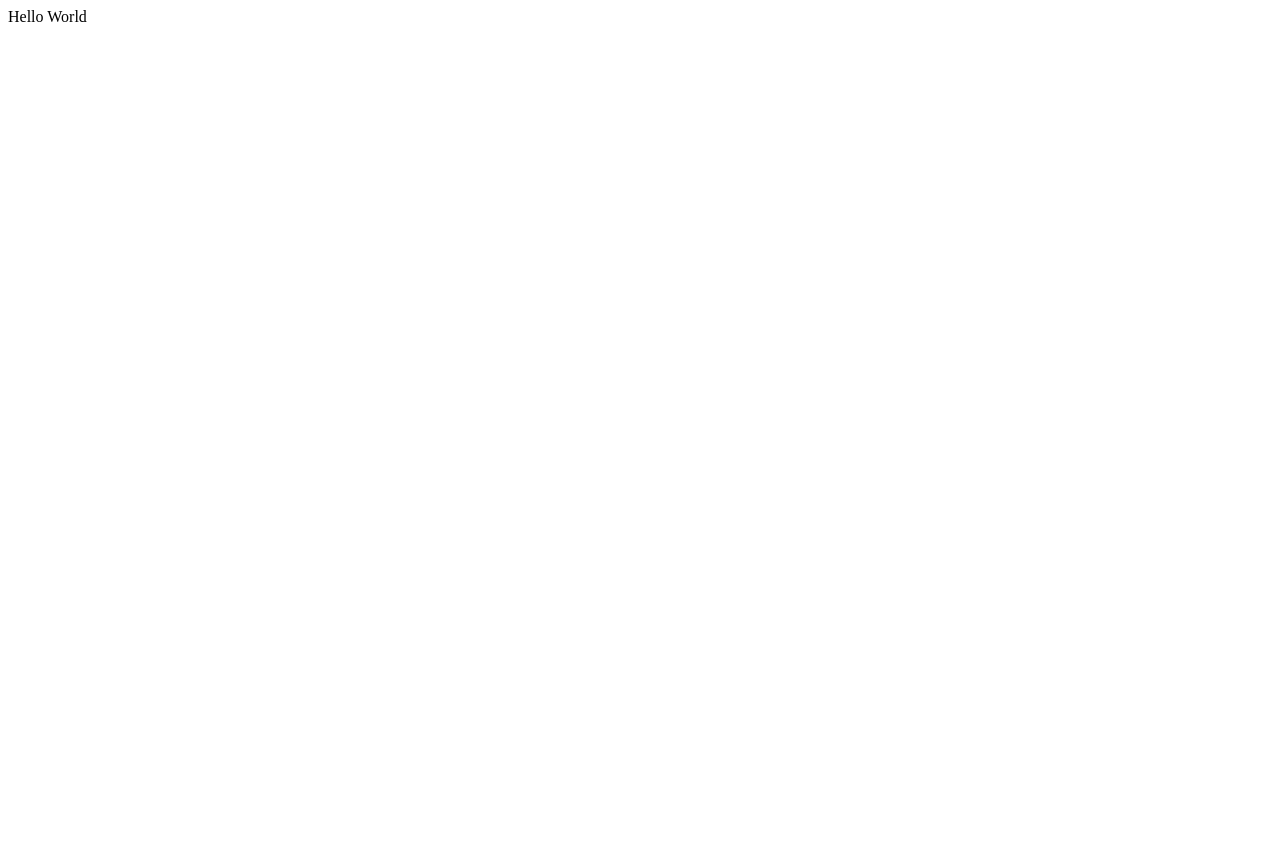
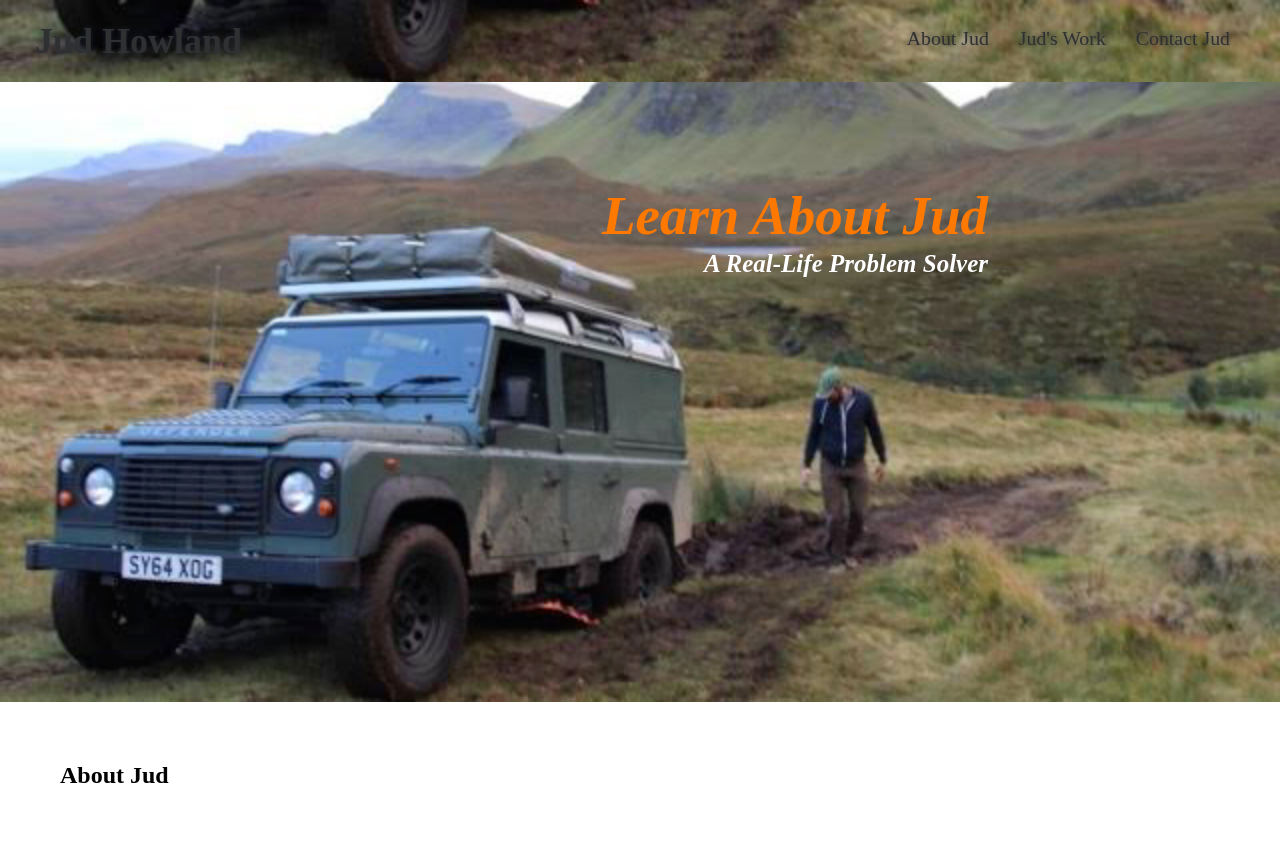
Before and after one commit to judhowland/judhowland.github.io, a plain HTML site: page index.html in a window 1280 px wide. Before the commit the page ends 800 px from the top, so only its background shows below. Drawn offline with Linux system fonts and the light colour scheme.

Commit message:
Added Header and Hero Sections

```diff
--- /dev/null
+++ b/assets/css/style.css
@@ -0,0 +1,107 @@
+* {
+    margin: 0;
+    padding: 0;
+}
+
+:root {
+    --primary-color: #2f3032;
+    --secondary-color: #2d364c;
+    --tertiary-color: #ff7800;
+}
+
+/* Header Section Begin */
+header {
+    background-image: url("../images/Background-Image-5.PNG");
+    background-size: cover;
+    background-attachment: fixed;
+    background-position: bottom;
+    padding: 20px 35px;
+    display: flex;
+    justify-content: space-between;
+    flex-wrap: wrap;
+    position: -webkit-sticky;
+    position: sticky;
+    top: 0;
+    z-index: 9999;
+    margin-bottom: auto;
+    margin-top: auto;
+}
+
+header h1 {
+    font-weight: bold;
+    font-size: 36px;
+    color: var(--primary-color);
+    margin: 0;
+    text-shadow: 0 0 5px rgba(45, 54, 76, 0.5);
+}
+
+header a {
+    text-decoration: none;
+    color: var(--primary-color);
+}
+
+header nav {
+    margin: 7px 0;
+}
+
+header nav ul {
+    display: flex;
+    flex-wrap: wrap;
+    justify-content: space-between;
+    align-items: center;
+    list-style: none;
+}
+
+header nav ul li a {
+    padding: 10px 15px;
+    font-weight: lighter;
+    font-size: 1.55vw;
+    text-shadow: 0 0 5px rgba(45, 54, 76, 0.5);
+}
+
+header nav ul li a:hover {
+    background: var(--secondary-color);
+    color: var(--tertiary-color);
+    border-radius: 15px;
+    text-shadow: none;
+}
+
+/* Header Section End */
+
+/* Hero Section Begin */
+
+section {
+    padding: 60px;
+}
+
+.hero {
+    background-image: url("../images/Background-Image-5.PNG");
+    background-size: cover;
+    background-attachment: fixed;
+    background-position: bottom;
+    height: 500px;
+    display: flex;
+    justify-content: center;
+    flex-wrap: wrap;
+}
+
+.hero-cta {
+    width: 60%;
+    text-align: right;
+    margin: 3.5%;
+    color: #fff;
+    font-size: 18px;
+    line-height: 1.2;
+}
+
+.hero-cta h2 {
+    color: var(--tertiary-color);
+    font-style: italic;
+    font-size: 55px;
+}
+
+.hero-cta h3 {
+    color: #fff;
+    font-style: italic;
+    font-size: 25px;
+}
--- a/index.html
+++ b/index.html
@@ -3,9 +3,41 @@
     <head>
         <meta charset="UTF-8">
         <meta name="viewport" content="width=device-width, initial-scale=1.0">
-    <title>Document</title>
+        <title>Jud Howland | Portfolio</title>
+            <link rel="stylesheet" href="./assets/css/style.css">
     </head>
         <body>
-    <ha>Hello World</ha>
+            <header>
+                <h1>Jud Howland</h1>
+                <!-- Navigation Section Begin -->
+                <nav>
+                    <ul>
+                        <li>
+                            <a href="About-Jud">About Jud</a>
+                        </li>
+                        <li>
+                            <a href="Jud-Work">Jud's Work</a>
+                        </li>
+                        <li>
+                            <a href="Contact-Jud">Contact Jud</a>
+                        </li>
+                    </ul>
+                </nav>
+                <!-- Navigation Section End -->
+            </header>
+
+            <!-- Hero Section Begin -->
+            <section class="hero">
+                <div class="hero-cta">
+                    <h2>Learn About Jud</h2>
+                    <h3>A Real-Life Problem Solver</h3>
+                </div>
+            </section>
+            <!-- Hero Section End -->
+
+            <!-- About Jud Section Begin -->
+            <section id="About-Jud" class="section-title">
+                <h2>About Jud</h2>
+            </section>
         </body>
 </html>
```
Also changed, not shown: assets/images/Background-Image-5.PNG (added), assets/images/Portfolio-Background-3.jpg (added), assets/images/Portfolio-Pic.jpg (added), 4 other files. Lines whose indentation alone changed are shown as unchanged.
